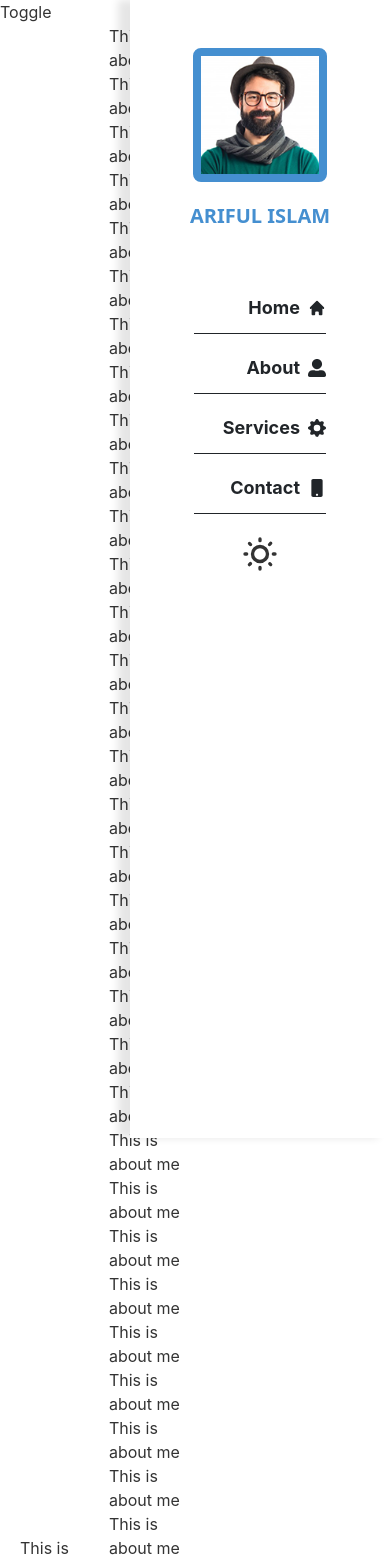
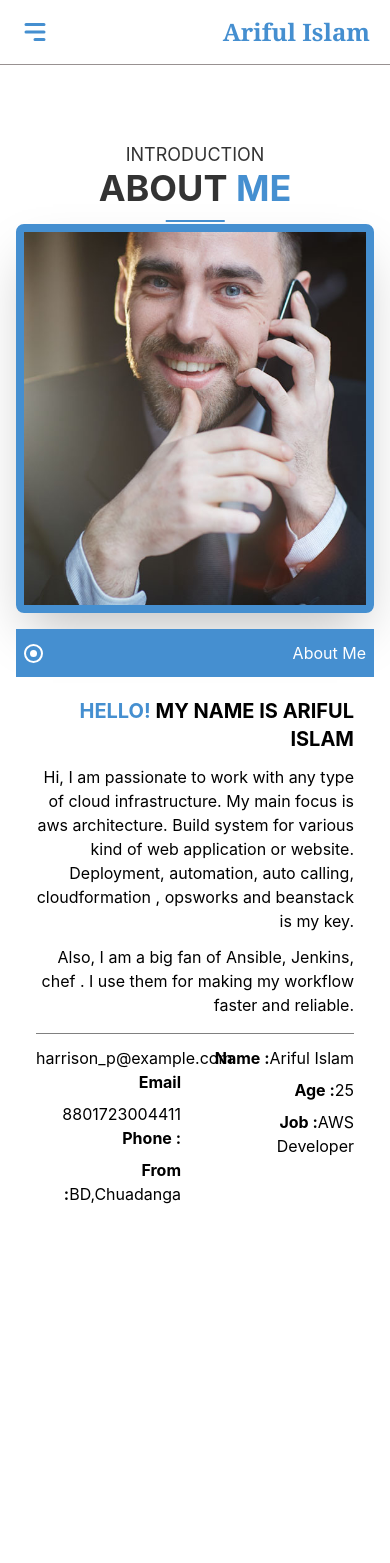
Before and after one commit to MdIbrahimKholil7/portfolio-task, a React (Create React App) app: page / in a window 390 px wide. Shown: the top 1563 px of the page. After the commit the page ends 1230 px from the top, so only its background shows below. Built offline with nearby package versions, Linux system fonts and the light colour scheme.

Commit message:
sidebar and mobile design complete

```diff
--- a/package.json
+++ b/package.json
@@ -3,6 +3,7 @@
   "version": "0.1.0",
   "private": true,
   "dependencies": {
+    "@heroicons/react": "^1.0.6",
     "@testing-library/jest-dom": "^5.16.4",
     "@testing-library/react": "^13.3.0",
     "@testing-library/user-event": "^13.5.0",
--- a/src/App.css
+++ b/src/App.css
@@ -5,3 +5,28 @@
 .li-style{
   border-bottom: 1px solid #212529;
 }
+.nav-border{
+  border-bottom: 1.3px solid rgb(152, 145, 145);
+}
+
+/* for mobile nav baground  */
+.nav-bg{
+  background-color: rgba(69, 143, 208, .87)
+}
+.nav-z{
+  z-index: 1200px !important;
+}
+
+/* About me border bottom style  */
+.bottom-border::before{
+  content:'';
+  position: absolute;
+  bottom: -15px;
+  transform: translate(-50%,-50%);
+  background: #458fd0;
+  height: 2px;
+  width: 15%;
+}
+.border_bottom{
+  border-bottom: 1px solid gray;
+}
--- a/src/components/home/Home.js
+++ b/src/components/home/Home.js
@@ -1,19 +1,19 @@
 import React, { useState } from 'react';
 import AboutMe from '../pages/AboutMe';
+import MobileNav from '../pages/MobileNav';
 import SideBar from '../pages/SideBar';
 const Home = () => {
-    const [open, setOpen] = useState(true)
+
     return (
         <div>
-            <button onClick={() => setOpen(!open)}>Toggle</button>
+            <div>
+                <MobileNav />
+            </div>
             <div className='flex justify-between items-center'>
-                <div className='px-5 w-full'>
+                <div className=' w-full'>
                     <AboutMe />
-
                 </div>
-                <SideBar
-                    open={open}
-                />
+                <SideBar />
             </div>
         </div>
     );
--- a/src/components/pages/AboutMe.js
+++ b/src/components/pages/AboutMe.js
@@ -1,74 +1,73 @@
 import React from 'react';
-
+import img from '../../assets/img3.jpg'
 const AboutMe = () => {
     return (
-        <div className='flex justify-between items-center w-full'>
-            <h1>This is about me </h1>
+        <div >
             <div>
-                <h1>This is about me </h1>
-                <h1>This is about me </h1>
-                <h1>This is about me </h1>
-                <h1>This is about me </h1>
-                <h1>This is about me </h1>
-                <h1>This is about me </h1>
-                <h1>This is about me </h1>
-                <h1>This is about me </h1>
-                <h1>This is about me </h1>
-                <h1>This is about me </h1>
-                <h1>This is about me </h1>
-                <h1>This is about me </h1>
-                <h1>This is about me </h1>
-                <h1>This is about me </h1>
-                <h1>This is about me </h1>
-                <h1>This is about me </h1>
-                <h1>This is about me </h1>
-                <h1>This is about me </h1>
-                <h1>This is about me </h1>
-                <h1>This is about me </h1>
-                <h1>This is about me </h1>
-                <h1>This is about me </h1>
-                <h1>This is about me </h1>
-                <h1>This is about me </h1>
-                <h1>This is about me </h1>
-                <h1>This is about me </h1>
-                <h1>This is about me </h1>
-                <h1>This is about me </h1>
-                <h1>This is about me </h1>
-                <h1>This is about me </h1>
-                <h1>This is about me </h1>
-                <h1>This is about me </h1>
-                <h1>This is about me </h1>
-                <h1>This is about me </h1>
-                <h1>This is about me </h1>
-                <h1>This is about me </h1>
-                <h1>This is about me </h1>
-                <h1>This is about me </h1>
-                <h1>This is about me </h1>
-                <h1>This is about me </h1>
-                <h1>This is about me </h1>
-                <h1>This is about me </h1>
-                <h1>This is about me </h1>
-                <h1>This is about me </h1>
-                <h1>This is about me </h1>
-                <h1>This is about me </h1>
-                <h1>This is about me </h1>
-                <h1>This is about me </h1>
-                <h1>This is about me </h1>
-                <h1>This is about me </h1>
-                <h1>This is about me </h1>
-                <h1>This is about me </h1>
-                <h1>This is about me </h1>
-                <h1>This is about me </h1>
-                <h1>This is about me </h1>
-                <h1>This is about me </h1>
-                <h1>This is about me </h1>
-                <h1>This is about me </h1>
-                <h1>This is about me </h1>
-                <h1>This is about me </h1>
-                <h1>This is about me </h1>
-                <h1>This is about me </h1>
-                <h1>This is about me </h1>
-                <h1>This is about me </h1>
+                <div className='text-center mt-20 inline-block w-full bottom-border relative'>
+                    <h3 className='text-[18px] uppercase'> Introduction</h3>
+                    <h1 className='text-4xl uppercase dark:text-[#458fd0] font-bold '>About <span className='text-[#458fd0] dark:text-white'>Me</span></h1>
+                </div>
+                <div class="hero min-h-screen">
+                    <div class="hero-content items-start flex-col justify-between w-full lg:flex-row-reverse">
+                        <img src={img} class="lg:max-w-[317px]max-w-[300px] sm:max-w-[440px] h-auto lg:h-[346px] object-cover border-solid border-[8px] border-[#458fd0] rounded-lg  shadow-2xl " alt='img' />
+                        <div className='w-full text-white '>
+                            <div className='w-full text-white '>
+                                <div>
+                                    <div className='flex justify-between items-center py-3 px-2 bg-[#458fd0] w-full'>
+                                        <div className='border-solid border-[2px] border-white rounded-full p-1 flex justify-center items-center'>
+                                            <div className='w-[7px] h-[7px] rounded-full bg-white'></div>
+                                        </div>
+                                        <div>
+                                            <p>About Me</p>
+                                        </div>
+                                    </div>
+                                </div>
+                            </div>
+                            {/* description  */}
+                            <div className='mt-5 text-right px-5 text-black'>
+                                <div >
+                                    <p className='uppercase font-bold my-3 text-black text-xl'><span className='text-[#458fd0]'>Hello!</span> My Name is Ariful Islam</p>
+                                    <article className='border_bottom pb-4 mb-3'>
+                                        Hi, I am passionate to work with any type of cloud infrastructure. My main focus is aws architecture. Build system for various kind of web application or website. Deployment, automation, auto calling, cloudformation , opsworks and beanstack is my key.
+
+                                        <p className='mt-3'> Also, I am a big fan of Ansible, Jenkins, chef . I use them for making my workflow faster and reliable.</p>
+                                    </article>
+                                    <div className='grid grid-cols-2 gap-7'>
+                                        <div>
+                                            <div className='mb-2'>
+                                                <p>harrison_p@example.com</p>
+                                                <strong>Email</strong>
+                                            </div>
+                                            <div className='mb-2'>
+                                                <p>8801723004411</p>
+                                                <strong>Phone :</strong>
+                                            </div>
+                                            <div className='mb-2'>
+                                                <strong>From :</strong>
+                                                <span>BD,Chuadanga</span>
+                                            </div>
+                                        </div>
+                                        <div>
+                                            <div className='mb-2'>
+                                                <strong>Name :</strong>
+                                                <span>Ariful Islam</span>
+                                            </div>
+                                            <div className='mb-2'>
+                                                <strong>Age :</strong>
+                                                <span>25</span>
+                                            </div>
+                                            <div className='mb-2'>
+                                                <strong>Job :</strong>
+                                                <span>AWS Developer</span>
+                                            </div>
+                                        </div>
+                                    </div>
+                                </div>
+                            </div>
+                        </div>
+                    </div>
+                </div>
             </div>
         </div>
     );
--- /dev/null
+++ b/src/components/pages/MobileNav.js
@@ -0,0 +1,124 @@
+import React, { useEffect, useState } from 'react';
+import { motion } from 'framer-motion'
+import { HiHome } from 'react-icons/hi';
+import { FaUserAlt } from 'react-icons/fa';
+import { BsFillGearFill } from 'react-icons/bs';
+import { FaMobile } from 'react-icons/fa';
+import { MenuAlt3Icon, XIcon } from '@heroicons/react/solid'
+const MobileNav = () => {
+    const [open, setOpen] = useState(true)
+    const [rotate, setRotate] = useState(false)
+    const [dark, setDark] = useState('light')
+    const [openMenu, setOpenMenu] = useState(false)
+
+    const openVariants = {
+        openNav: {
+            y: '-0.8vh',
+            opacity: 0.7,
+            x:'0',
+            transition:{
+                duration:0.4,
+                height:'70vh'
+            },
+
+        },
+        closeNav: {
+            y: '-160vh',
+            opacity: 0,
+            transition:{
+                duration:0.5
+            },
+            height:0
+        }
+    }
+    useEffect(() => {
+
+        document.body.className = dark
+      }, [dark])
+    const themeHandler = () => {
+        if (dark === 'light') {
+            setDark('dark')
+        } else {
+            setDark('light')
+        }
+
+    }
+    const handleNav = () => {
+        setOpenMenu(!openMenu
+        )
+        console.log(openMenu)
+    }
+    return (
+        <div className='lg:hidden nav-z block mb-[61px] w-full'>
+            <div className='fixed top-0 left-0 w-full'>
+                <div className='flex justify-between items-center w-[100vw] bg-white dark:bg-slate-800 py-4 nav-border px-5'>
+                    <div onClick={() => setOpenMenu(!openMenu)} className='cursor-pointer text-[#458fd0]' >
+                        {
+                            openMenu ? <XIcon
+                                className='w-[30px]'
+                            /> : <MenuAlt3Icon
+                                className='w-[30px]'
+                            />
+
+                        }
+                    </div>
+                    <div>
+                        <h3 className='text-[#458fd0] text-2xl font-bold font-serif'>Ariful Islam</h3>
+                    </div>
+                </div>
+
+                <motion.div
+                    /*  variants={openVariants}
+                     animate={openMenu ? 'openNav' : 'closeNav'} */
+                    className=" mt-1 ">
+                    <motion.ul
+                    variants={openVariants}
+                    animate={openMenu ? 'openNav' : 'closeNav'}
+
+                    className=" h-[70vh] w-full z-[-777px]  nav-bg py-20" >
+                        <li className="flex  dark:text-white dark:border-b-white mt-5 pb-3 text-white font-bold text-[18px] li-style justify-center items-center">
+                            Home
+                            <span className="ml-2">
+                                <HiHome />
+                            </span>
+                        </li>
+                        <li className="flex dark:text-white dark:border-b-white mt-5 pb-3 text-white font-bold text-[18px] li-style justify-center items-center">
+                            About
+                            <span className="ml-2">
+                                <FaUserAlt />
+                            </span>
+                        </li>
+                        <li className="flex dark:text-white dark:border-b-white mt-5 pb-3 text-white font-bold text-[18px] li-style justify-center items-center">
+                            Services
+                            <span className="ml-2">
+                                <BsFillGearFill />
+                            </span>
+                        </li>
+                        <li className="flex dark:text-white dark:border-b-white mt-5 pb-3 text-white font-bold text-[18px] li-style justify-center items-center">
+                            Contact
+                            <span className="ml-2">
+                                <FaMobile />
+                            </span>
+                        </li>
+                        <div className="text-center mt-5 text-white">
+                            <label class="swap swap-rotate">
+                                <input onClick={() => themeHandler()} type="checkbox" />
+
+                                {/* <!-- sun icon --> */}
+                                <svg class="swap-off fill-current w-10 h-10" xmlns="http://www.w3.org/2000/svg" viewBox="0 0 24 24"><path d="M5.64,17l-.71.71a1,1,0,0,0,0,1.41,1,1,0,0,0,1.41,0l.71-.71A1,1,0,0,0,5.64,17ZM5,12a1,1,0,0,0-1-1H3a1,1,0,0,0,0,2H4A1,1,0,0,0,5,12Zm7-7a1,1,0,0,0,1-1V3a1,1,0,0,0-2,0V4A1,1,0,0,0,12,5ZM5.64,7.05a1,1,0,0,0,.7.29,1,1,0,0,0,.71-.29,1,1,0,0,0,0-1.41l-.71-.71A1,1,0,0,0,4.93,6.34Zm12,.29a1,1,0,0,0,.7-.29l.71-.71a1,1,0,1,0-1.41-1.41L17,5.64a1,1,0,0,0,0,1.41A1,1,0,0,0,17.66,7.34ZM21,11H20a1,1,0,0,0,0,2h1a1,1,0,0,0,0-2Zm-9,8a1,1,0,0,0-1,1v1a1,1,0,0,0,2,0V20A1,1,0,0,0,12,19ZM18.36,17A1,1,0,0,0,17,18.36l.71.71a1,1,0,0,0,1.41,0,1,1,0,0,0,0-1.41ZM12,6.5A5.5,5.5,0,1,0,17.5,12,5.51,5.51,0,0,0,12,6.5Zm0,9A3.5,3.5,0,1,1,15.5,12,3.5,3.5,0,0,1,12,15.5Z" /></svg>
+
+                                {/* <!-- moon icon --> */}
+                                <svg class="swap-on fill-current w-10 h-10" xmlns="http://www.w3.org/2000/svg" viewBox="0 0 24 24"><path d="M21.64,13a1,1,0,0,0-1.05-.14,8.05,8.05,0,0,1-3.37.73A8.15,8.15,0,0,1,9.08,5.49a8.59,8.59,0,0,1,.25-2A1,1,0,0,0,8,2.36,10.14,10.14,0,1,0,22,14.05,1,1,0,0,0,21.64,13Zm-9.5,6.69A8.14,8.14,0,0,1,7.08,5.22v.27A10.15,10.15,0,0,0,17.22,15.63a9.79,9.79,0,0,0,2.1-.22A8.11,8.11,0,0,1,12.14,19.73Z" /></svg>
+
+                            </label>
+                        </div>
+                    </motion.ul>
+                </motion.div>
+
+
+            </div>
+        </div>
+    )
+}
+
+export default MobileNav;
--- a/src/components/pages/SideBar.js
+++ b/src/components/pages/SideBar.js
@@ -4,19 +4,24 @@ import { HiHome } from 'react-icons/hi';
 import { FaUserAlt } from 'react-icons/fa';
 import { BsFillGearFill } from 'react-icons/bs';
 import { FaMobile } from 'react-icons/fa';
+import { BiChevronsLeft } from 'react-icons/bi';
+import { BiChevronsRight } from 'react-icons/bi';
 import logo from '../../assets/img2.png'
 const sidebarVariants = {
     sidebarOpen: {
         width: "260px",
         transition: {
             when: "beforeChildren",
+            delay: 0.1,
+
         },
     },
 
     sidebarClosed: {
         width: "0px",
         transition: {
-            delay: 0.5
+            delay: 0.1,
+
         }
     },
 
@@ -26,21 +31,34 @@ const LinkBoxVariants = {
     sidebarOpen: {
         x: '0',
         opacity: 1,
+        transition: {
+            delay: 0.1,
+            type: 'tween'
+        }
     },
     sidebarClosed: {
         x: '100vw',
         opacity: 0,
+        transition: {
+            delay: 0.1
+        }
     },
 };
 
 // theme handler
 
-const SideBar = ({ open }) => {
+const SideBar = () => {
+    const [open, setOpen] = useState(true)
+    const [rotate, setRotate] = useState(false)
     const [dark, setDark] = useState('light')
     useEffect(() => {
         document.body.className = dark
     }, [dark])
 
+    // sidebar toggler
+    const handleToggler = () => {
+        setOpen(!open)
+    }
     const themeHandler = () => {
         if (dark === 'light') {
             setDark('dark')
@@ -50,15 +68,44 @@ const SideBar = ({ open }) => {
         // localStorage.setItem('theme', JSON.stringify({ theme: dark }))
     }
     return (
+        <div className="lg:block hidden">
+            {/* toggler  */}
+            <div className="fixed top-0 right-0">
+                <div>
+                    <h4 className="text-2xl mt-3 pl-2 text-white py-2 px-2 flex justify-center items-center bg-[#458fd0]"><BiChevronsRight
+                        onClick={() => handleToggler()}
+                        className="cursor-pointer"
+                    /></h4>
+                </div>
+            </div>
+            {/* nav link  */}
             <motion.div
                 variants={sidebarVariants}
                 animate={open ? "sidebarOpen" : "sidebarClosed"}
-            transition={{ type: 'spring', stiffness: 120 }}
-            className='ml-10'
+
+                className='ml-5'
             >
-            <motion.div className='fixed top-[0] w-[260px] right-0' variants={LinkBoxVariants}>
+                <motion.div className='fixed top-[0] w-[260px] right-0' variants={LinkBoxVariants}
+
+                >
                     <div className="overflow-x-hidden sidebar dark:shadow-2xl dark:bg-gray-700 " >
-                    <div className="mt-12">
+                        <div>
+                            <h4 className="text-2xl  mt-3 pl-2 text-[#458fd0]">
+                                <motion.span
+                                    animate={{
+                                        rotate: rotate ? 180 : 0
+                                    }}
+                                    transition={{ ease: 'easeInOut' }}
+                                >
+                                    <BiChevronsLeft
+                                        onClick={() => handleToggler()}
+                                        className="cursor-pointer"
+
+                                    />
+                                </motion.span>
+                            </h4>
+                        </div>
+                        <div className="mt-7">
                             <img className="w-[134px] border-solid border-[8px] border-[#458fd0] rounded-lg h-[134px] object-cover mx-auto" src={logo} alt="logo" />
                             <h1 className="uppercase text-center text-[#458fd0] text-xl font-sans font-bold my-5">Ariful Islam</h1>
                         </div>
@@ -86,6 +133,7 @@ const SideBar = ({ open }) => {
                     </div>
                 </motion.div>
             </motion.div>
+        </div>
     );
 };
 
```
Also changed, not shown: src/assets/img3.jpg (added), 1 other file (tests, documents, lock files or other folders). Lines whose indentation alone changed are shown as unchanged.
